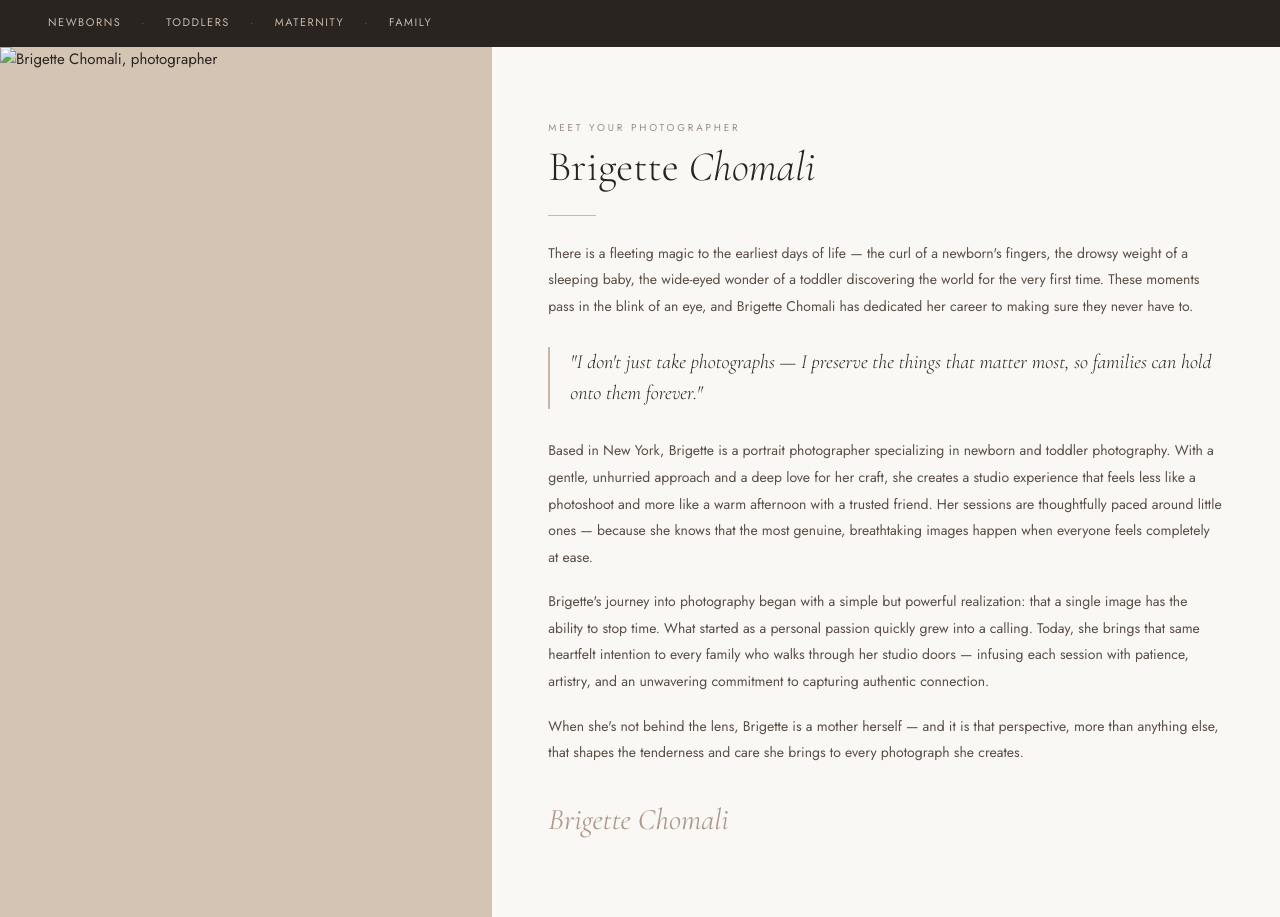
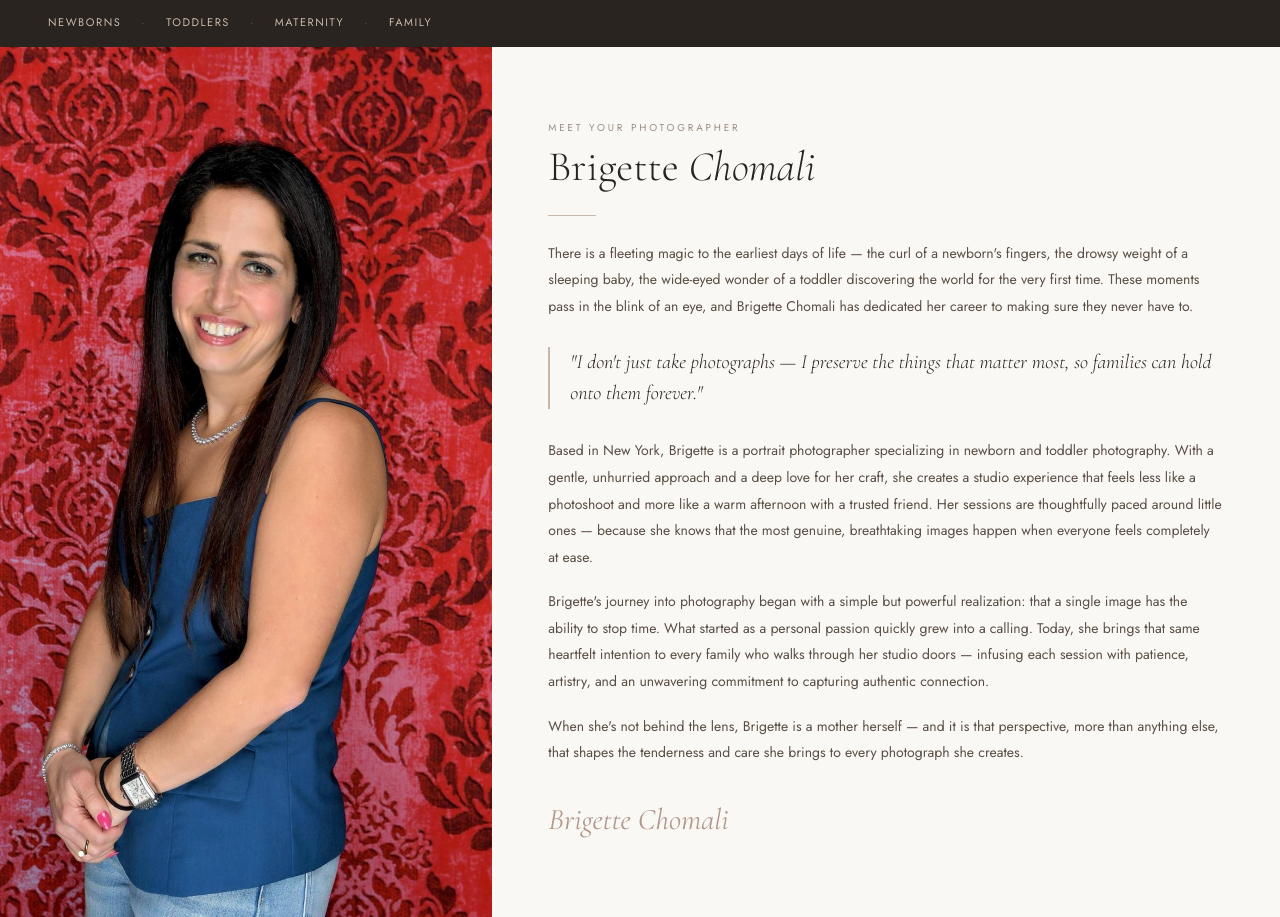
Before and after one commit to brigettechomali-hash/brigette-chomali-photography, a plain HTML site: page brigette-chomali-photography/index.html in a window 1280 px wide. Shown: the part 819-1736 px from the top of the page. Drawn offline with nearby package versions, Linux system fonts and the light colour scheme.

Commit message:
Update index.html

```diff
--- a/brigette-chomali-photography/index.html
+++ b/brigette-chomali-photography/index.html
@@ -79,7 +79,7 @@
   ============================================================ -->
   <section class="about" id="about">
     <div class="about-img">
-      <img src="images/brigette-portrait.jpg" alt="Brigette Chomali, photographer" />
+      <img src="images/brigette-portrait.jpeg" alt="Brigette Chomali, photographer" />
     </div>
     <div class="about-text">
       <p class="section-label">Meet your photographer</p>
```
